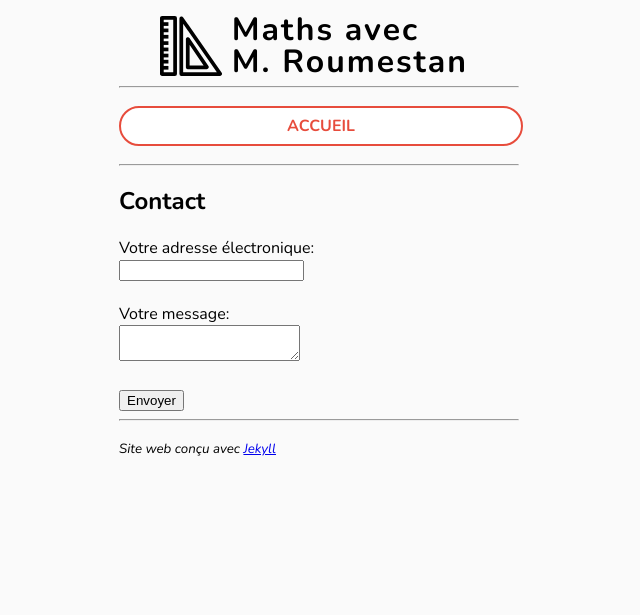
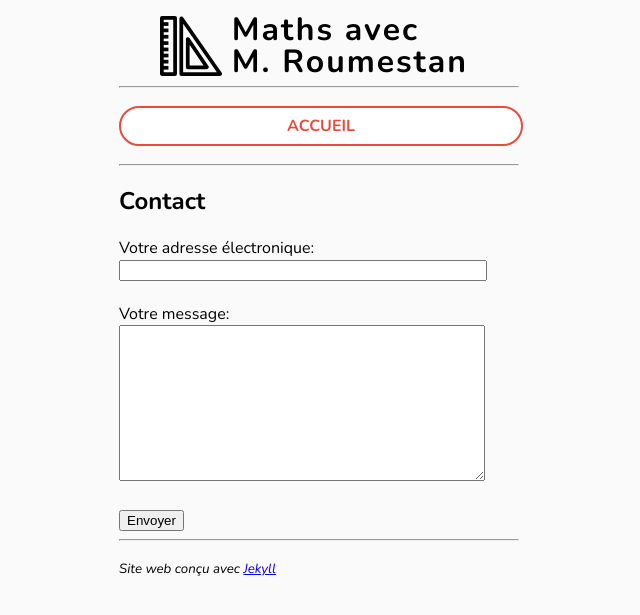
Before and after one commit to roumesta/roumestan.github.io, a Jekyll site: the page built from contact.html, in a window 1280 px wide. Shown: the top 615 px of the page, without its empty margins (321-961 px from the left). Built offline with Jekyll 4.4.1, drawn with Linux system fonts in a browser that asks for light colours.

Commit message:
Update style form

```diff
--- a/assets/css/styles.css
+++ b/assets/css/styles.css
@@ -165,3 +165,12 @@ h2.underline {
     border-bottom: 3px solid;
     font-variant: small-caps;
 }
+
+input {
+  width: 90%;
+}
+
+textarea {
+  width: 90%;
+  height: 150px;
+}
```
